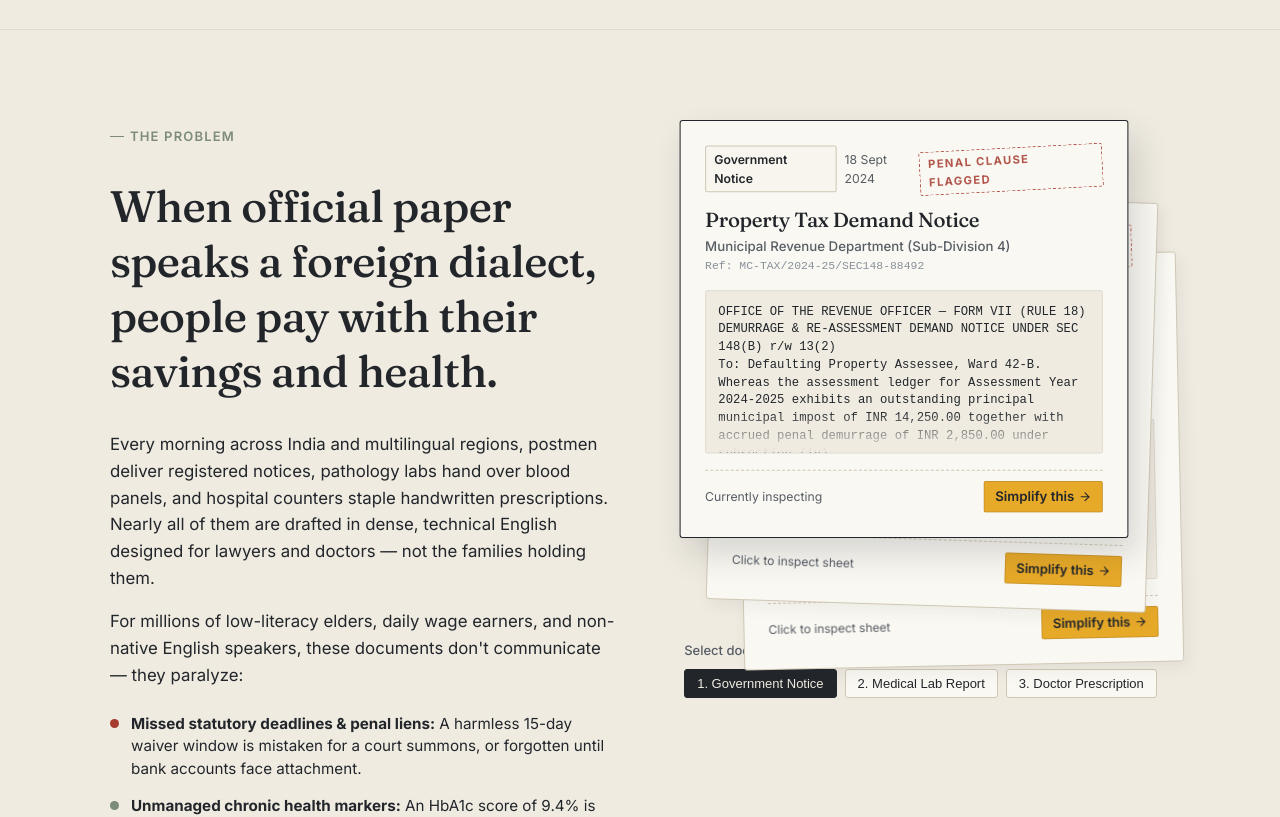
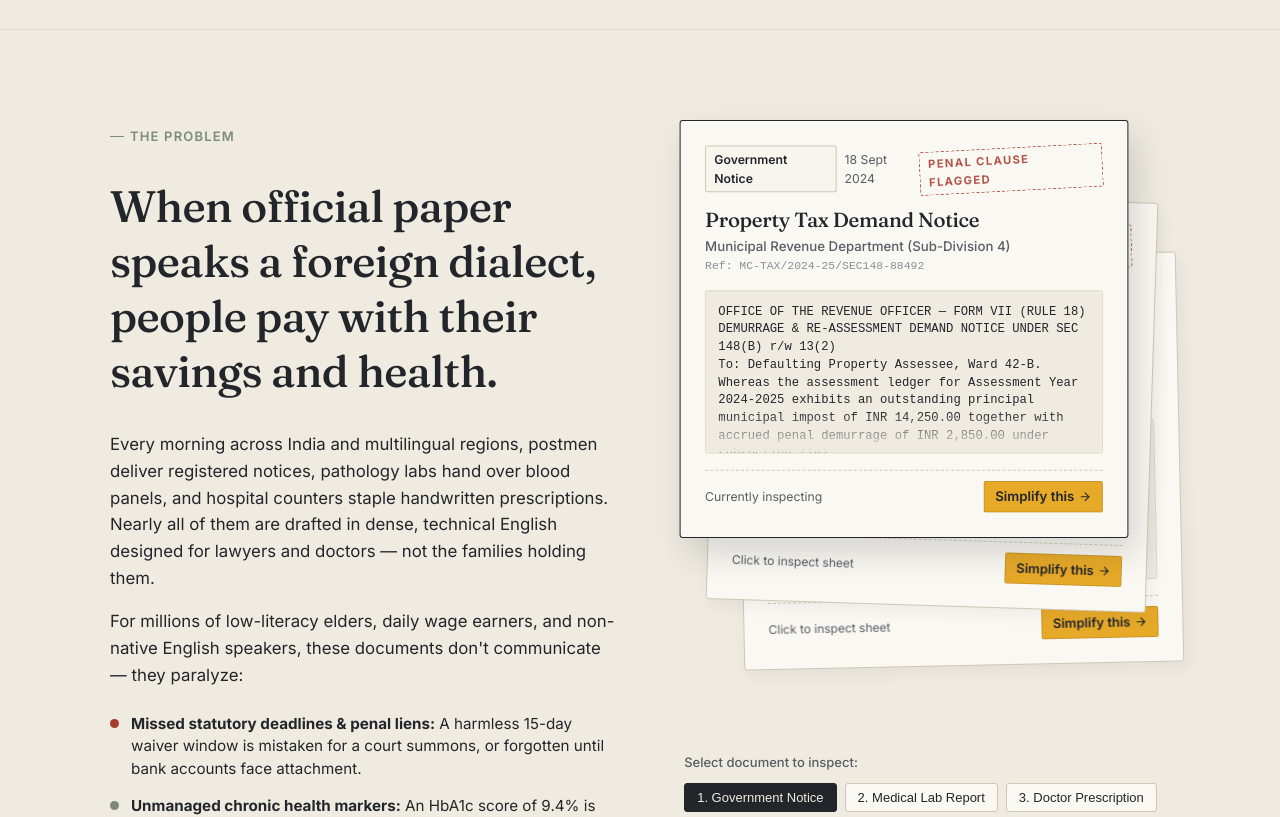
Before and after one commit to lingeswarandhanapal7-hub/Hmm, a React (Vite) app: page / in a window 1280 px wide. Shown: the part 1440-2257 px from the top of the page. Built offline with nearby package versions, Linux system fonts and the light colour scheme.

Commit message:
fix: position select document switcher clearly below stacked documents without overlap

```diff
--- a/src/App.css
+++ b/src/App.css
@@ -653,7 +653,7 @@ footer,
 
 .paper-stack-container {
   position: relative;
-  min-height: 480px;
+  min-height: 580px;
   width: 100%;
   max-width: 100%;
 }
@@ -806,10 +806,12 @@ footer,
 }
 
 .stack-switcher-cues {
-  margin-top: 24px;
+  margin-top: 36px;
   display: flex;
   flex-direction: column;
-  gap: 8px;
+  gap: 10px;
+  position: relative;
+  z-index: 20;
 }
 
 .switcher-label {
```
